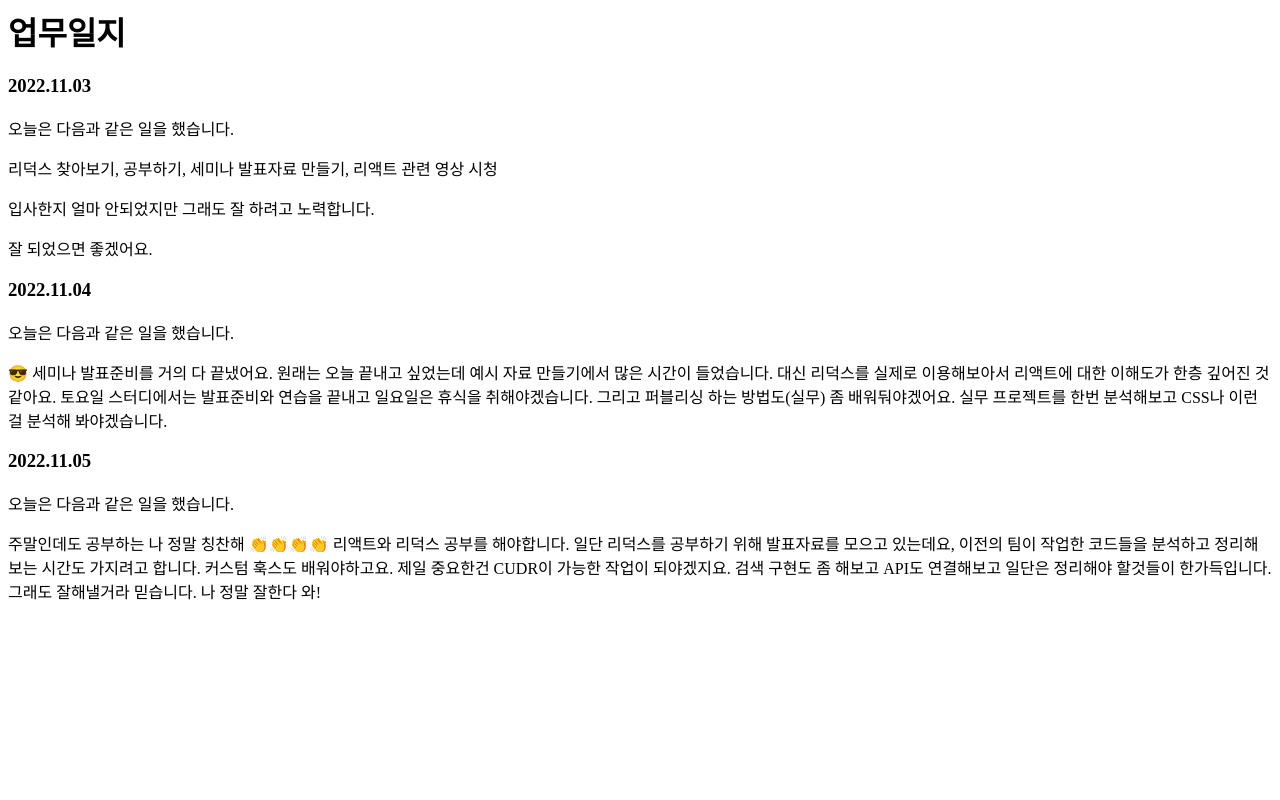
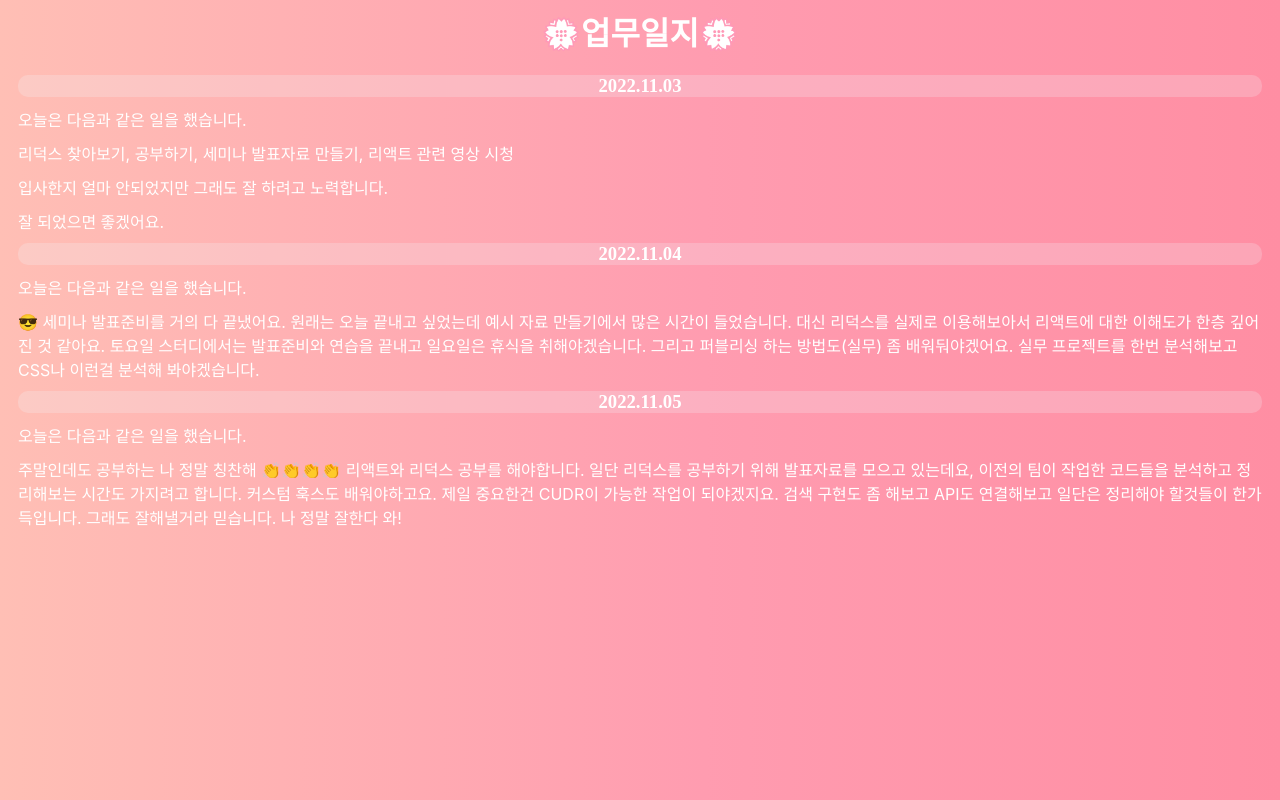
Before and after one commit to Haeryun88/JanDis, a React (Create React App) app: page / in a window 1280 px wide. Built offline with nearby package versions, Linux system fonts and the light colour scheme.

Commit message:
css 변경

```diff
--- a/src/App.js
+++ b/src/App.js
@@ -1,4 +1,5 @@
 import React from 'react';
+import './style.css';
 import D20221103 from './Component/D20221103.js';
 import D20221104 from './Component/D20221104.js';
 import D20221105 from './Component/D20221105.js';
@@ -6,7 +7,7 @@ import D20221105 from './Component/D20221105.js';
 export default function App() {
   return (
     <div>
-      <h1>업무일지</h1>
+      <h1>💮업무일지💮</h1>
       <D20221103 />
       <D20221104 />
       <D20221105 />
--- a/src/style.css
+++ b/src/style.css
@@ -3,3 +3,30 @@ p {
   font-family: -apple-system, BlinkMacSystemFont, 'Segoe UI', Roboto, Oxygen,
     Ubuntu, Cantarell, 'Open Sans', 'Helvetica Neue', sans-serif;
 }
+
+h1 {
+  color: white;
+  text-align: center;
+}
+
+h3 {
+  color: white;
+  background: rgba(240, 248, 255, 0.212);
+  margin: 10px;
+  text-align: center;
+  border-radius: 10px;
+}
+p {
+  color: white;
+  margin: 10px;
+  border-radius: 10px;
+}
+html {
+  background-color: #ffbcb2;
+  background-image: linear-gradient(
+    90deg,
+    #ffbfb5 0%,
+    #ff9cb0 55%,
+    #ff8ea3 100%
+  );
+}
```
